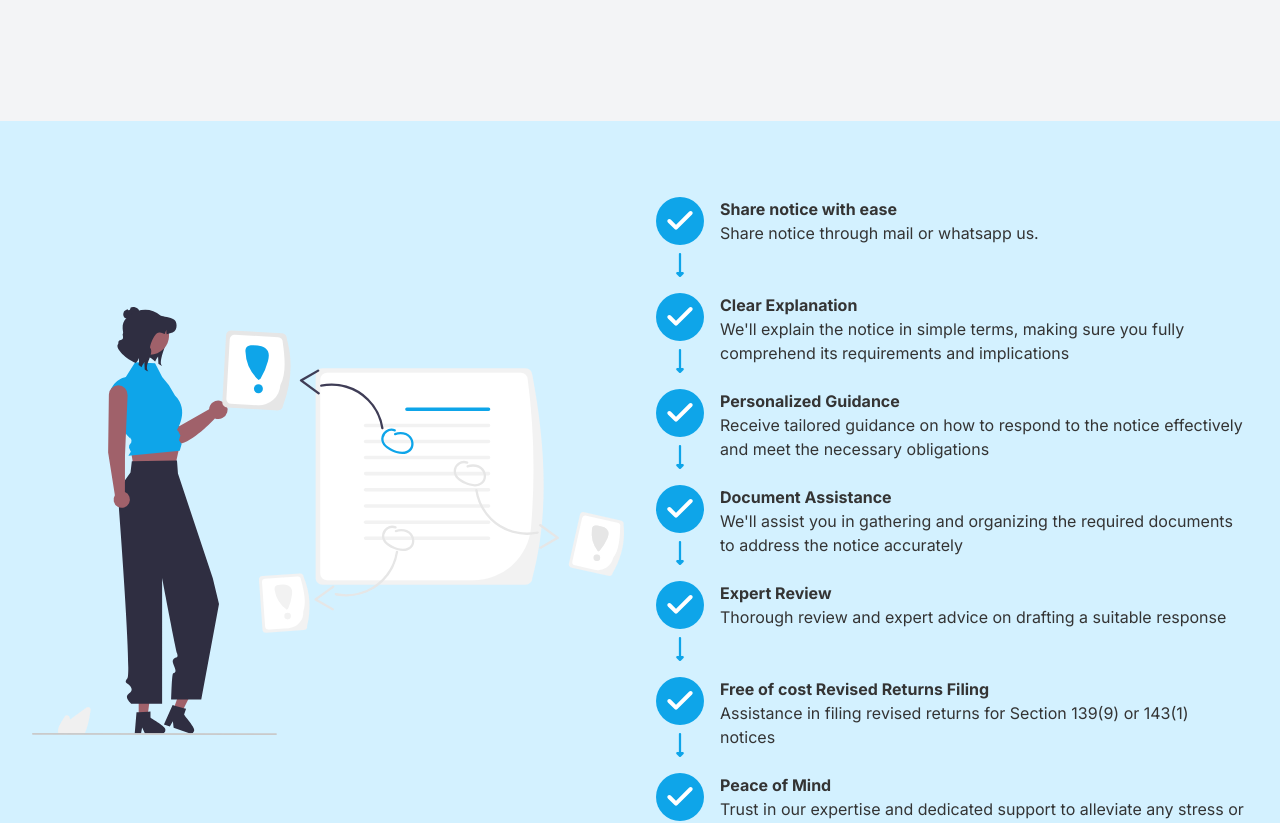
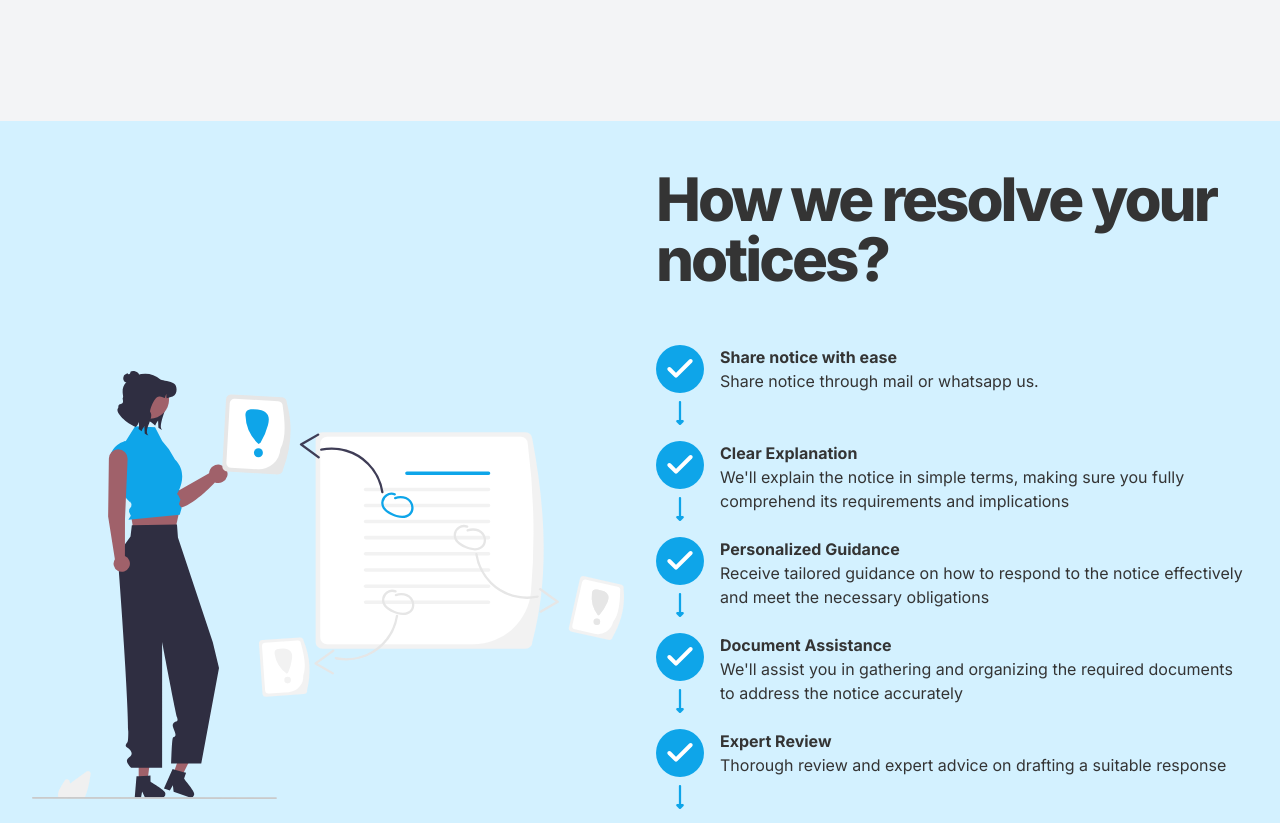
Before and after one commit to itrmitra/itrmitra, a Next.js app: page /notices in a window 1280 px wide. Shown: the part 760-1583 px from the top of the page. Built offline with nearby package versions, Linux system fonts and the light colour scheme.

Commit message:
add heading to process section

```diff
--- a/src/components/info-sections/process-section.tsx
+++ b/src/components/info-sections/process-section.tsx
@@ -3,7 +3,7 @@
 
 export default function ProcessSection() {
     return (
-        <div className="flex flex-col items-center gap-8 bg-light-brand px-8 py-12 md:min-h-screen md:flex-row md:py-0">
+        <div className="flex flex-col items-center gap-8 bg-light-brand px-8 py-12 md:min-h-screen md:flex-row">
             <div className="mb-8 flex-1 md:mb-0">
                 <img
                     src="/key_points.svg"
@@ -13,6 +13,9 @@
             </div>
             <div className="flex-1">
                 <div className="flex flex-col">
+                    <h1 className="mb-12 text-center text-4xl font-extrabold leading-tight tracking-tighter md:text-left md:text-5xl lg:text-6xl">
+                        How we resolve your notices?
+                    </h1>
                     <ul className="relative flex flex-col">
                         {notices.map((item, index) => (
                             <>
```
